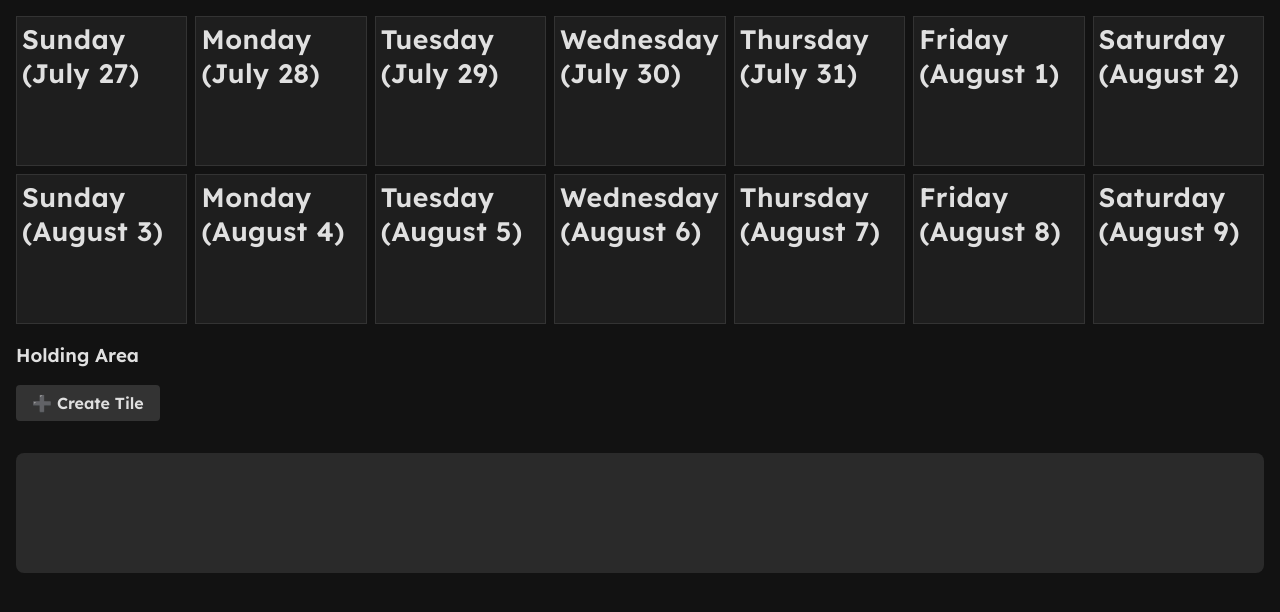
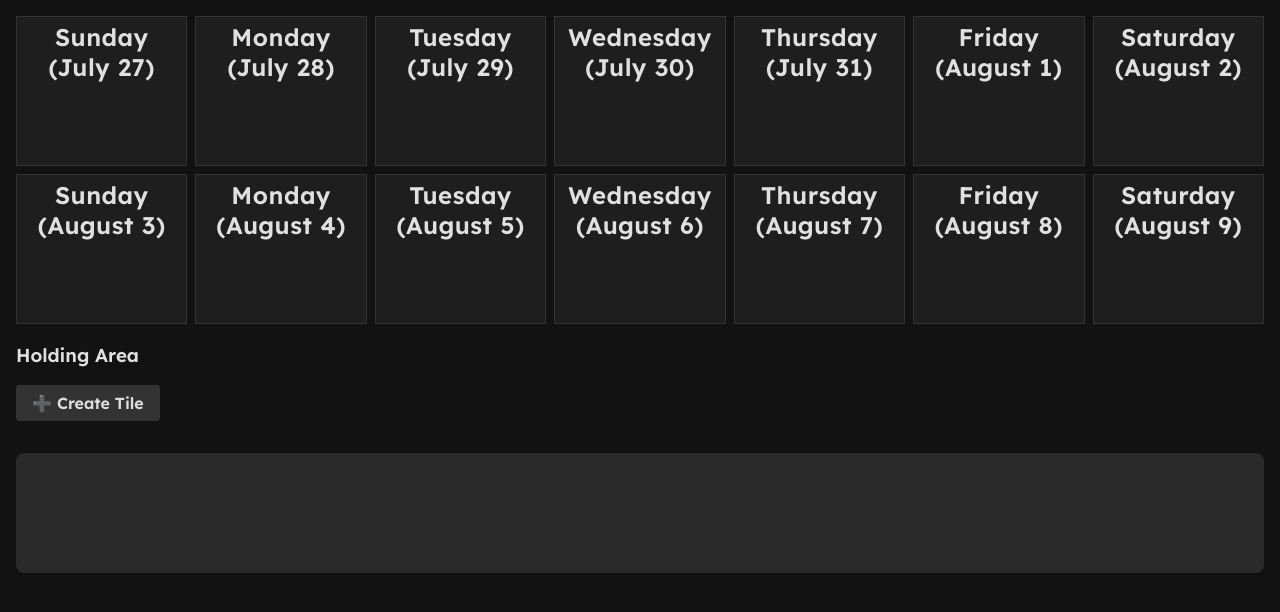
Before and after one commit to glovertaylorjames/VacationCalendar, a plain HTML site: page index.html in a window 1280 px wide. Drawn offline with Linux system fonts and the light colour scheme.

Commit message:
Update index.html
small formatting changes

```diff
--- a/index.html
+++ b/index.html
@@ -42,7 +42,8 @@
     }
     .day h3 {
       margin: 0 0 5px;
-      font-size: 20pt;
+      font-size: 18pt;
+      text-align: center;
       color: #e0e0e0;
       font-family: 'Lexend', Arial, sans-serif;
       font-weight: 600; /* Semi Bold */
@@ -79,7 +80,7 @@
       outline: none;
       background: transparent;
       border: none;
-      font-size: 16pt;
+      font-size: 14pt;
       color: #000;
       min-height: 2.5rem;
       font-family: 'Lexend', Arial, sans-serif;
```
